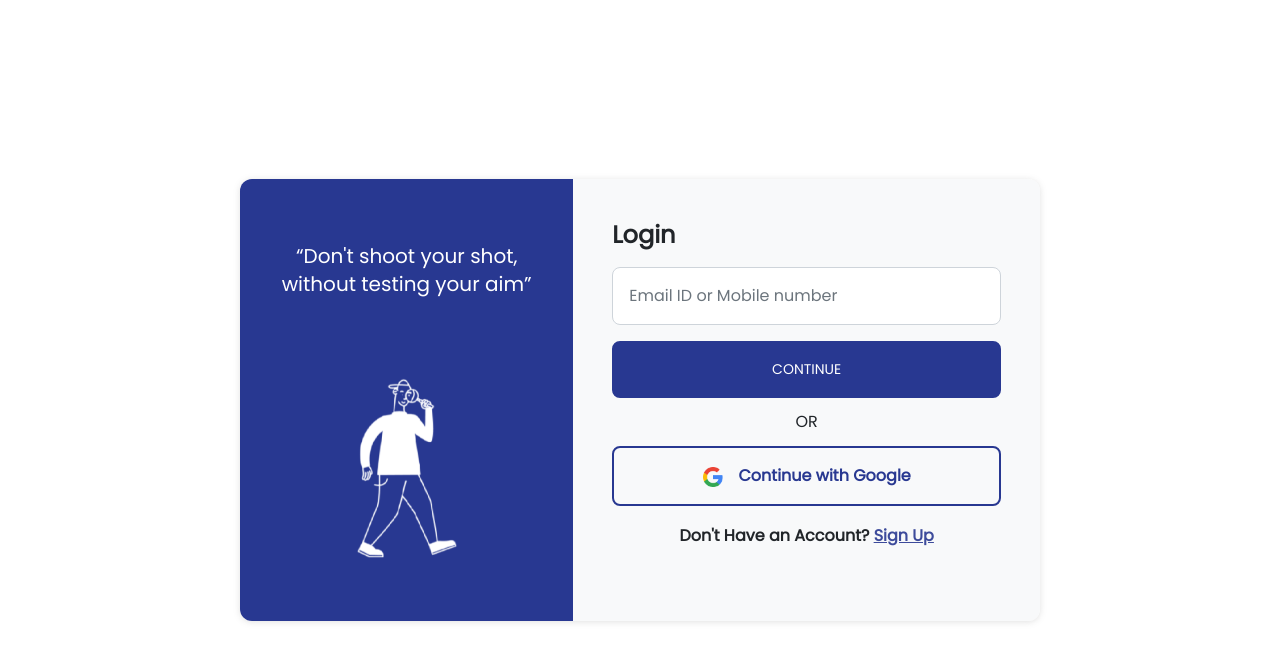
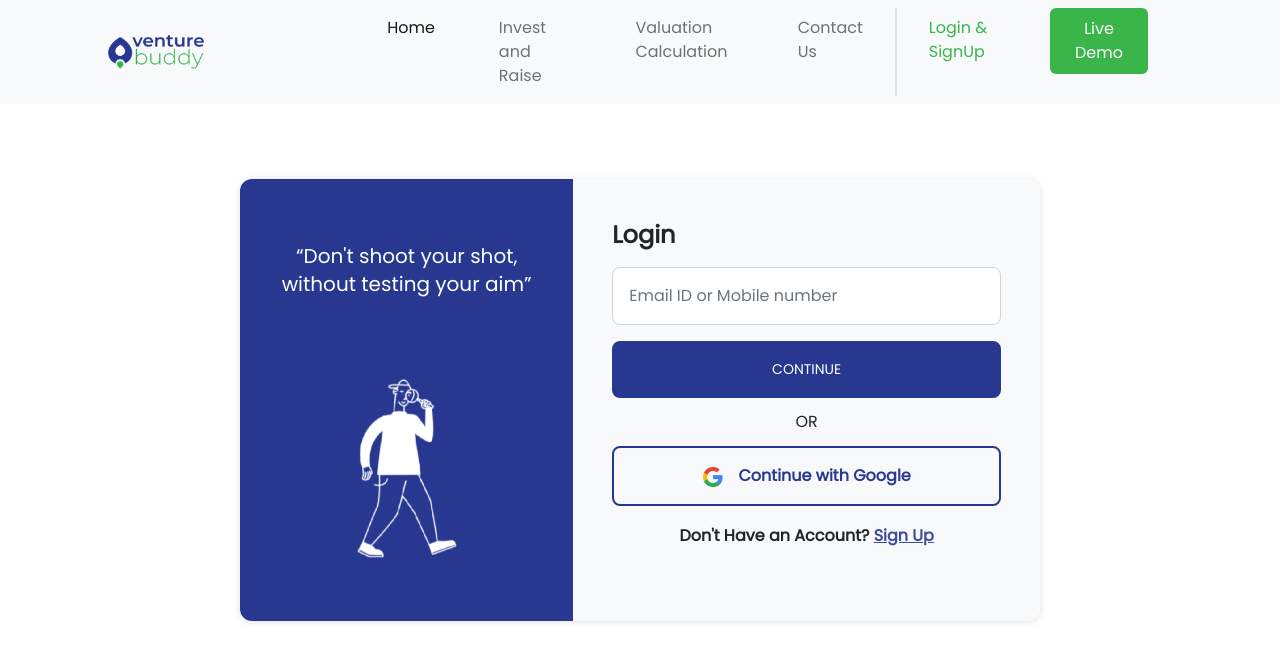
Before and after one commit to dheerajhemachandran/venturebuddy-google-auth, a React (Create React App) app: page / in a window 1280 px wide. Shown: the top 662 px of the page. Built offline with nearby package versions, Linux system fonts and the light colour scheme.

Commit message:
navbar added

```diff
--- a/src/App.css
+++ b/src/App.css
@@ -11,6 +11,13 @@ body {
   padding: 63px 0;
 }
 
+.text-green {
+  color: #39B54A;
+}
+
+.btn-green {
+  background-color: #39B54A;
+}
 
 #login-right {
   padding: 0;
--- a/src/App.js
+++ b/src/App.js
@@ -2,6 +2,7 @@ import { useState } from "react";
 import "./App.css";
 import LoginEmail from "./components/LoginEmail";
 import LoginPass from "./components/LoginPass";
+import Navbar from "./components/Navbar";
 import OTP from "./components/OTP";
 import loginImage from "./images/login-image.png";
 
@@ -10,6 +11,9 @@ function App() {
   const [phoneOrEmail, setPhoneOrEmail] = useState("");
 
   return (
+    <>
+      <Navbar></Navbar>
+
       <div className="container">
         <div className="row login-form mx-auto">
           <div className="text-center col-5 d-none d-md-block" id="login-left">
@@ -45,6 +49,7 @@ function App() {
           </div>
         </div>
       </div>
+    </>
   );
 }
 
--- /dev/null
+++ b/src/components/Navbar.js
@@ -0,0 +1,66 @@
+import React from "react";
+import logo from "./../images/logo.png";
+
+const Navbar = () => {
+  return (
+    <nav class="navbar navbar-expand-lg bg-light px-0 px-lg-5 fixed-top">
+      <div class="container-fluid mx-5">
+        <a class="navbar-brand" href="#">
+          <img src={logo} className="col-5" alt="" />
+        </a>
+        <button
+          class="navbar-toggler"
+          type="button"
+          data-bs-toggle="collapse"
+          data-bs-target="#navbarText"
+          aria-controls="navbarText"
+          aria-expanded="false"
+          aria-label="Toggle navigation"
+        >
+          <span class="navbar-toggler-icon"></span>
+        </button>
+        <div class="collapse navbar-collapse" id="navbarText">
+          <ul class="navbar-nav ms-auto mb-2 mb-lg-0">
+            <li class="nav-item px-4">
+              <a class="nav-link active" aria-current="page" href="#">
+                Home
+              </a>
+            </li>
+            <li class="nav-item px-4">
+              <a class="nav-link" href="#">
+                Invest and Raise
+              </a>
+            </li>
+            <li class="nav-item px-4">
+              <a class="nav-link" href="#">
+                Valuation Calculation
+              </a>
+            </li>
+            <li class="nav-item px-4 border-bottom d-lg-none border-2">
+              <a class="nav-link" href="#">
+                Contact Us
+              </a>
+            </li>
+            <li class="nav-item px-4 border-end d-none d-lg-block border-2">
+              <a class="nav-link" href="#">
+                Contact Us
+              </a>
+            </li>
+            <li class="nav-item px-4">
+              <a class="nav-link text-green" href="#">
+                Login & SignUp
+              </a>
+            </li>
+            <li class="nav-item px-4">
+              <a class="nav-link btn btn-green px-4 text-white" href="#">
+                Live Demo
+              </a>
+            </li>
+          </ul>
+        </div>
+      </div>
+    </nav>
+  );
+};
+
+export default Navbar;
```
Also changed, not shown: src/images/logo.png (added). Lines whose indentation alone changed are shown as unchanged.
